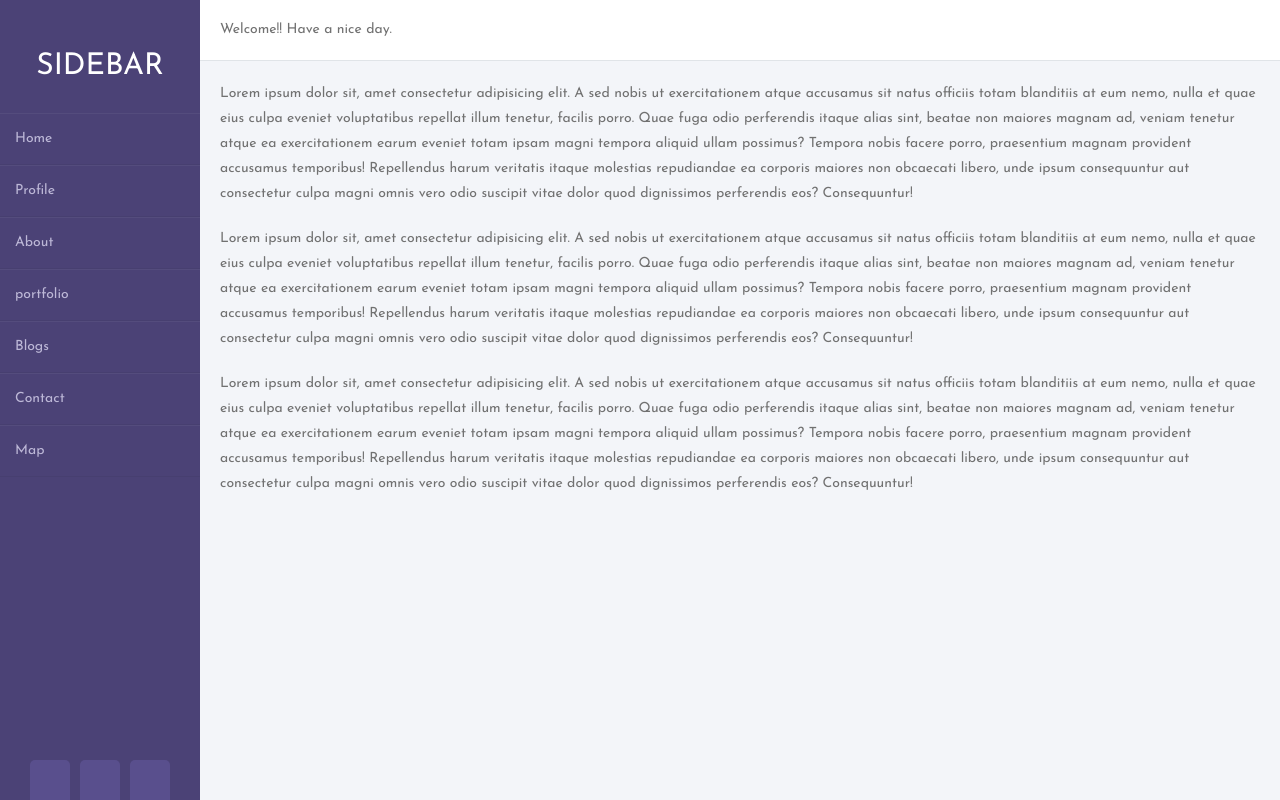
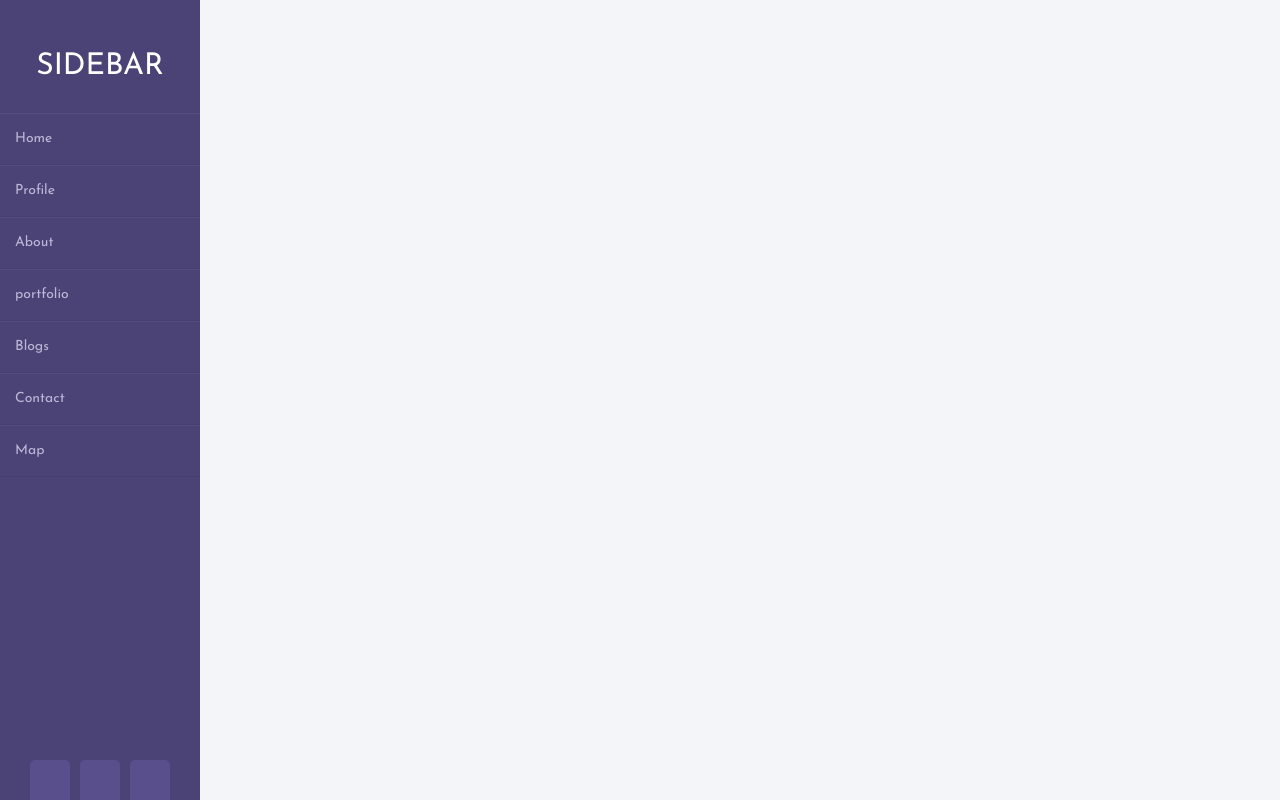
Before and after one commit to willBear/Personal_Website, a Flask app: page / in a window 1280 px wide. Run offline with Flask 2, Linux system fonts and the light colour scheme; some libraries are stand-ins or nearby versions.

Commit message:
Cleaned up Directory and Custom Content

```diff
--- a/app/templates/base.html
+++ b/app/templates/base.html
@@ -9,6 +9,10 @@
     <link rel="stylesheet" type="text/css"
           href="{{url_for('static', filename='index.css')}}">
 {% endblock %}
+
+<head>
+    {{ fontawesome_html }}
+</head>
 
 {% block navbar %}
 <div class="wrapper">
@@ -29,13 +33,5 @@
           <a href="#"><i class="fab fa-instagram"></i></a>
       </div>
     </div>
-    <div class="main_content">
-        <div class="header">Welcome!! Have a nice day.</div>
-        <div class="info">
-          <div>Lorem ipsum dolor sit, amet consectetur adipisicing elit. A sed nobis ut exercitationem atque accusamus sit natus officiis totam blanditiis at eum nemo, nulla et quae eius culpa eveniet voluptatibus repellat illum tenetur, facilis porro. Quae fuga odio perferendis itaque alias sint, beatae non maiores magnam ad, veniam tenetur atque ea exercitationem earum eveniet totam ipsam magni tempora aliquid ullam possimus? Tempora nobis facere porro, praesentium magnam provident accusamus temporibus! Repellendus harum veritatis itaque molestias repudiandae ea corporis maiores non obcaecati libero, unde ipsum consequuntur aut consectetur culpa magni omnis vero odio suscipit vitae dolor quod dignissimos perferendis eos? Consequuntur!</div>
-          <div>Lorem ipsum dolor sit, amet consectetur adipisicing elit. A sed nobis ut exercitationem atque accusamus sit natus officiis totam blanditiis at eum nemo, nulla et quae eius culpa eveniet voluptatibus repellat illum tenetur, facilis porro. Quae fuga odio perferendis itaque alias sint, beatae non maiores magnam ad, veniam tenetur atque ea exercitationem earum eveniet totam ipsam magni tempora aliquid ullam possimus? Tempora nobis facere porro, praesentium magnam provident accusamus temporibus! Repellendus harum veritatis itaque molestias repudiandae ea corporis maiores non obcaecati libero, unde ipsum consequuntur aut consectetur culpa magni omnis vero odio suscipit vitae dolor quod dignissimos perferendis eos? Consequuntur!</div>
-          <div>Lorem ipsum dolor sit, amet consectetur adipisicing elit. A sed nobis ut exercitationem atque accusamus sit natus officiis totam blanditiis at eum nemo, nulla et quae eius culpa eveniet voluptatibus repellat illum tenetur, facilis porro. Quae fuga odio perferendis itaque alias sint, beatae non maiores magnam ad, veniam tenetur atque ea exercitationem earum eveniet totam ipsam magni tempora aliquid ullam possimus? Tempora nobis facere porro, praesentium magnam provident accusamus temporibus! Repellendus harum veritatis itaque molestias repudiandae ea corporis maiores non obcaecati libero, unde ipsum consequuntur aut consectetur culpa magni omnis vero odio suscipit vitae dolor quod dignissimos perferendis eos? Consequuntur!</div>
-      </div>
-    </div>
 </div>
 {% endblock %}
```
Also changed, not shown: app/templates/base1.html (deleted, +0 -29 lines).
